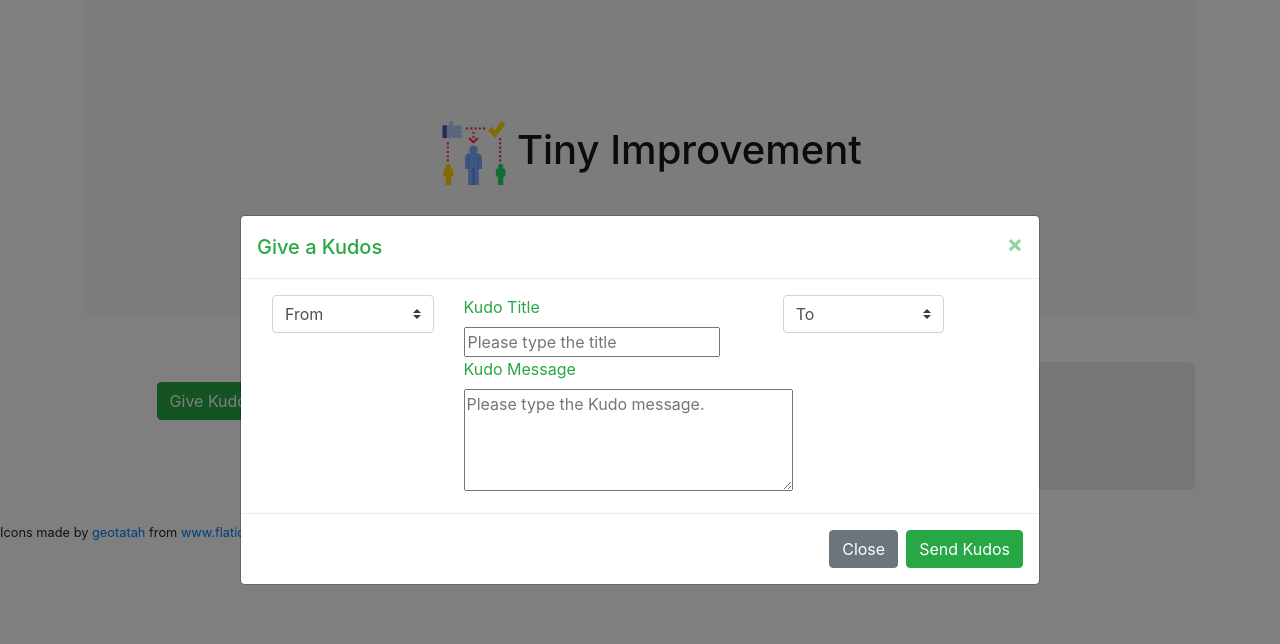
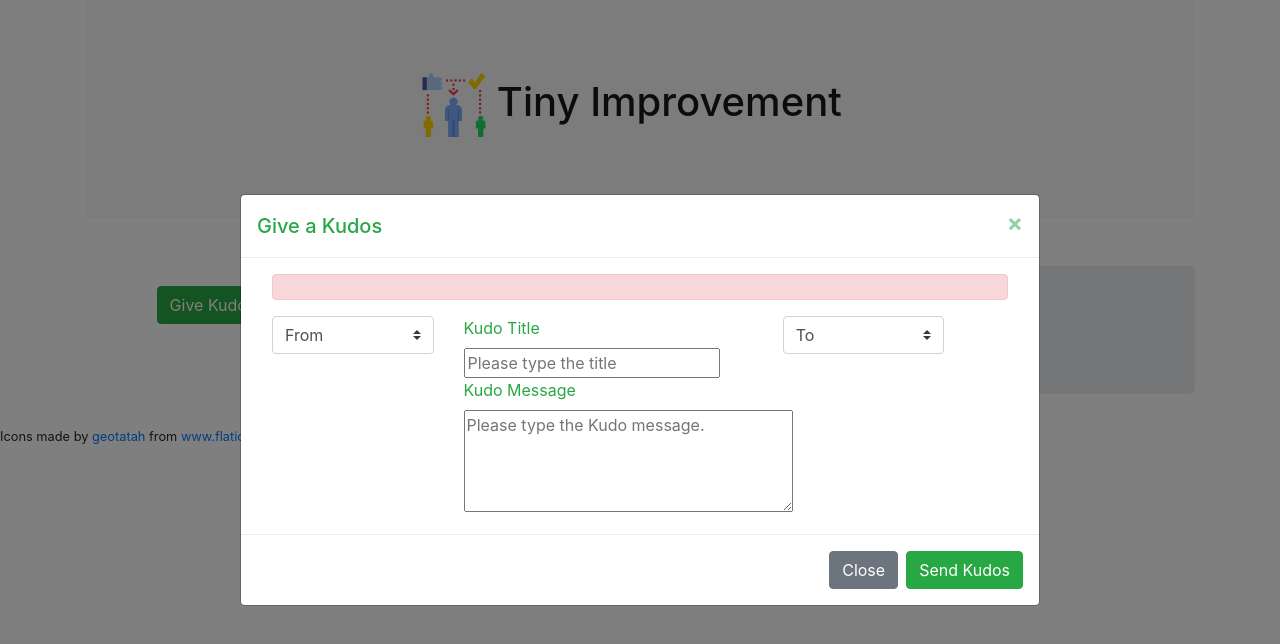
Before and after one commit to makikovaughan/Tiny-Improvements, a plain HTML site: page public/index.html in a window 1280 px wide. Both pictures are taken after a click on the button "Give Kudos". Drawn offline with nearby package versions, Linux system fonts and the light colour scheme.

Commit message:
Created a frame html

```diff
--- a/public/index.html
+++ b/public/index.html
@@ -37,11 +37,9 @@
         <header>
             <div class="row">
                 <div class="col-12 mb-5">
-                    <nav class="navbar navbar-light bg-light">
+                    <nav class="navbar navbar-light bg-light justify-content-center">
                         <a class="navbar-brand" href="#">
-                            <h1>
-                                <img src="./assets/images/validate.png" class="img-fluid" alt="image-responsive"> Tiny Improvement
-                            </h1>
+                            <h1><img src="./assets/images/validate.png" class="img-fluid" alt="image-responsive"> Tiny Improvement</h1>
                         </a>
                     </nav>
                 </div>
@@ -87,6 +85,11 @@
                 <div class="modal-body text-success">
                     <div class="container">
                         <div class="row">
+                            <div class="col-12">
+                                <div class="alert alert-danger"></div>
+                            </div>
+                        </div>
+                        <div class="row">
                             <div class="col-12 col-md-3">
                                 <select class="custom-select" id="fromSelect">
                                     <option selected>From</option>
```
